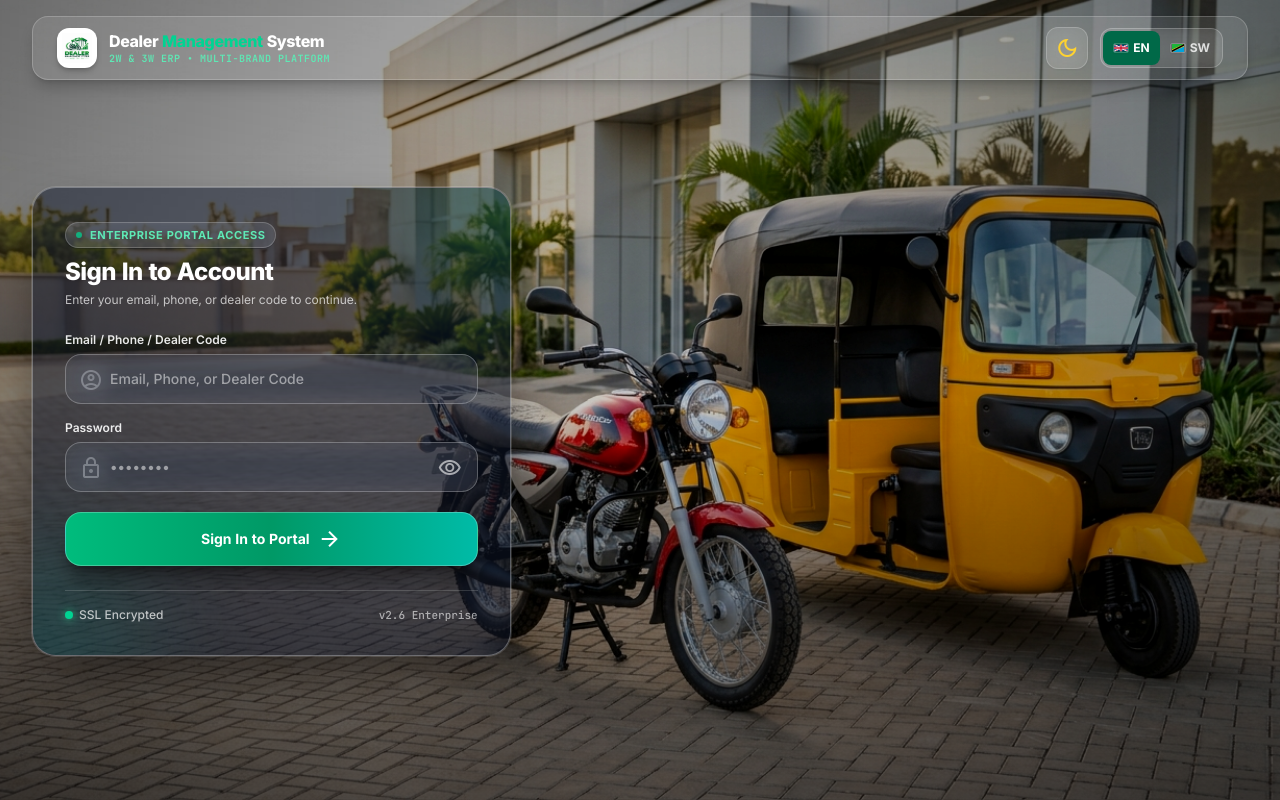
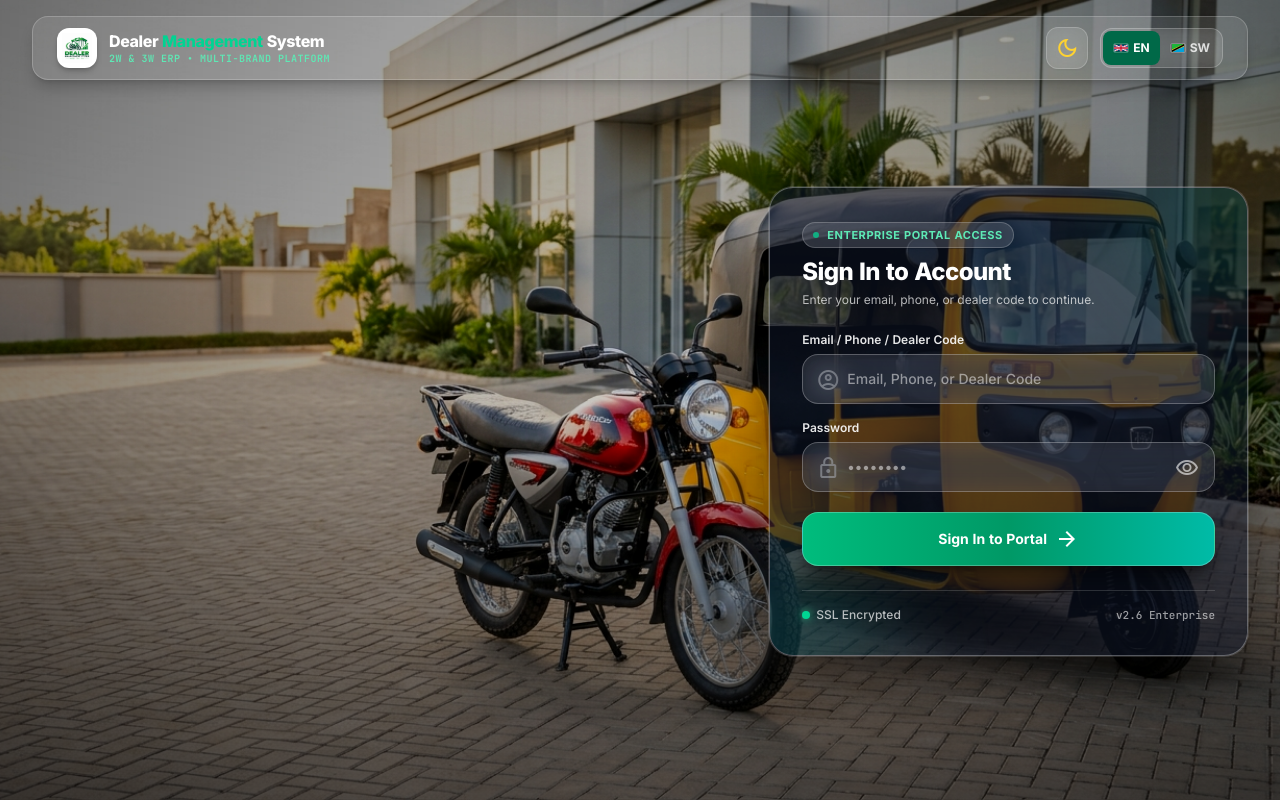
Before and after one commit to Emmdismas/dms-frontend, a React (Vite) app: page / in a window 1280 px wide. Built offline with nearby package versions, Linux system fonts and the light colour scheme; no server answers.

Commit message:
fix(layout): ensure login form is strictly on right and hero on left across desktop viewports

```diff
--- a/src/views/LoginView.tsx
+++ b/src/views/LoginView.tsx
@@ -163,9 +163,9 @@ export const LoginView: React.FC<LoginViewProps> = ({
         <div className="grid grid-cols-1 lg:grid-cols-12 gap-8 lg:gap-12 items-center">
 
           {/* ===================================================================== */}
-          {/* LEFT: HERO HEADLINE (Desktop Only: hidden on mobile for clean speed)  */}
+          {/* LEFT: HERO HEADLINE (Desktop: columns 1-7; hidden on mobile)         */}
           {/* ===================================================================== */}
-          <div className="hidden lg:block order-2 lg:order-1 w-full lg:col-span-7 xl:col-span-7 space-y-6 text-white text-left">
+          <div className="hidden lg:block w-full lg:col-span-7 xl:col-span-7 space-y-6 text-white text-left">
 
             {/* Top Eyebrow & Headline: Slide in smoothly from the LEFT */}
             <div className="space-y-4 animate-slide-left">
@@ -244,10 +244,9 @@ export const LoginView: React.FC<LoginViewProps> = ({
           </div>
 
           {/* ========================================================================= */}
-          {/* RIGHT: FLOATING FROSTED GLASS LOGIN CARD                                  */}
-          {/* (Slides from BOTTOM on mobile for touch UX; from RIGHT on desktop)        */}
+          {/* RIGHT: FLOATING FROSTED GLASS LOGIN CARD (Desktop: columns 8-12, RIGHT)   */}
           {/* ========================================================================= */}
-          <div className="w-full lg:col-span-5 xl:col-span-5 max-w-md mx-auto lg:max-w-none animate-slide-bottom lg:animate-slide-right">
+          <div className="w-full lg:col-span-5 xl:col-span-5 max-w-md mx-auto lg:max-w-none lg:ml-auto animate-slide-bottom lg:animate-slide-right">
             <div className="relative rounded-3xl p-5 sm:p-8 backdrop-blur-2xl bg-slate-900/50 dark:bg-black/60 border border-white/30 shadow-[0_25px_60px_-15px_rgba(0,0,0,0.65)] ring-1 ring-white/15 overflow-hidden">
               {/* Inner ambient glass reflection */}
               <div className="absolute -top-20 -right-20 w-44 h-44 bg-emerald-400/20 rounded-full blur-3xl pointer-events-none" />
```
